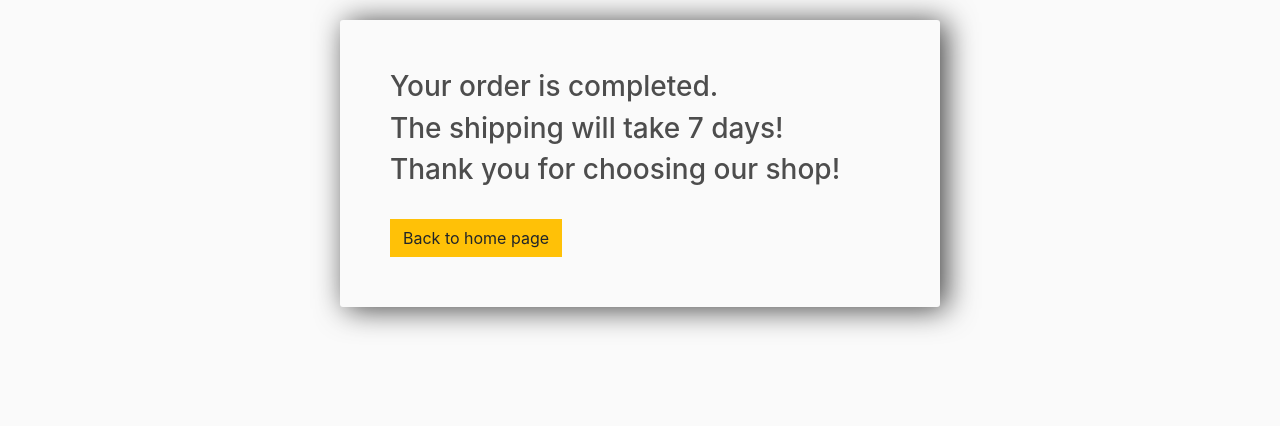
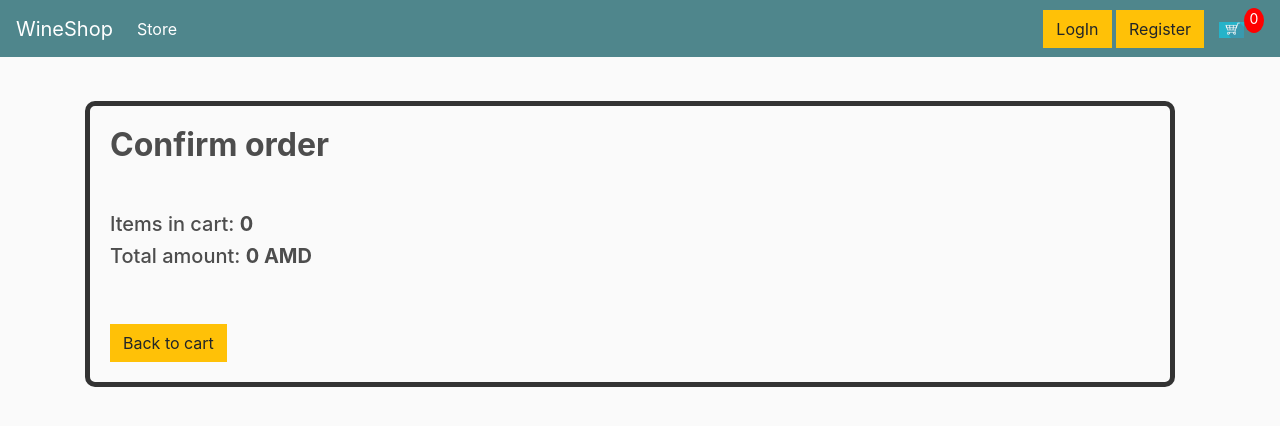
Before and after one commit to arm2845/Online-Shop, a Django app: page /confirm/ in a window 1280 px wide. Shown: the top 426 px of the page. Run offline with Django 3.2, Linux system fonts and the light colour scheme; some libraries are stand-ins or nearby versions.

Commit message:
03.03.2021

```diff
--- a/OnlineShop/static/css/main.css
+++ b/OnlineShop/static/css/main.css
@@ -58,6 +58,7 @@ h1,h2,h3,h4,h5,h6{
 
 .row-image{
 	width: 100px;
+	height: 120px;
 }
 
 .form-field{
@@ -141,11 +142,3 @@ h1,h2,h3,h4,h5,h6{
 .zoom:hover {
   transform: scale(2.0);
 }
-
-.imgp{
-    border: 2px solid #ddd;
-    border-radius: 30px;
-    padding: 5px;
-    width: 350px;
-    height: 300px;
-}
--- a/OnlineShop/store/templates/store/cart.html
+++ b/OnlineShop/store/templates/store/cart.html
@@ -44,10 +44,12 @@
 
                 {% if request.user.is_authenticated %}
 
+                <a class="btn btn-outline-dark" href="{% url 'Store' %}">&#x2190;Continue Shopping</a>
                 <a href="{% url 'Confirm' %}" class="btn btn-warning">Buy</a>
 
                 {% else %}
 
+                <a class="btn btn-outline-dark" href="{% url 'Store' %}">&#x2190;Continue Shopping</a>
                 <a href="{% url 'CreateUser' %}" class="btn btn-warning">Buy</a>
 
                 {% endif %}
--- a/OnlineShop/store/templates/store/confirm_order.html
+++ b/OnlineShop/store/templates/store/confirm_order.html
@@ -1,28 +1,19 @@
+{% extends 'store/main.html' %}
 {% load static %}
-<head>
-    <link rel="stylesheet" href="https://stackpath.bootstrapcdn.com/bootstrap/4.4.1/css/bootstrap.min.css" integrity="sha384-Vkoo8x4CGsO3+Hhxv8T/Q5PaXtkKtu6ug5TOeNV6gBiFeWPGFN9MuhOf23Q9Ifjh" crossorigin="anonymous">
-
-    <link rel="stylesheet" type="text/css" href="{% static 'css/main.css' %}">
-
-    <style>
-        .center-column{
-        width:600px;
-        margin: 20px auto;
-        padding: 50px;
-        background-color: hsl(0, 0%, 98%);
-        border-radius: 3px;
-        box-shadow: 6px 2px 30px 0px rgba(0,0,0,0.75);
-}
-
-    </style>
-</head>
+{% block content %}
 <body>
-    <div class="center-column">
-
-    <h3>Your order is completed.</h3>
-    <h3>The shipping will take 7 days!</h3>
-    <h3>Thank you for choosing our shop!</h3>
+<div class="post-container">
+    <div class="post-content">
+        <h3 class="post-title">Confirm order</h3>
         <br>
-        <a href="{% url 'Store' %}" class="btn btn-warning">Back to home page</a>
-    </div>
+        <p>
+            <h5>Items in cart: <strong>{{ order.get_cart_items }}</strong></h5>
+            <h5>Total amount: <strong>{{ order.get_cart_total }} AMD</strong></h5>
+            <br>
+            <br>
+            <a href="{% url 'Cart' %}" class="btn btn-warning">Back to cart</a>
+        </p>
+   </div>
+</div>
 </body>
+{% endblock content %}
--- a/OnlineShop/store/urls.py
+++ b/OnlineShop/store/urls.py
@@ -7,5 +7,4 @@ urlpatterns = [
     path('update_item/', views.updateItem, name='UpdateItem'),
     path('confirm/', views.confirm, name='Confirm'),
     path('viewproduct/<int:pk>', views.view_product, name='ViewProduct'),
-    path('user_profile/<int:pk>', views.user_profile, name='UserProfile'),
 ]
--- a/OnlineShop/store/views.py
+++ b/OnlineShop/store/views.py
@@ -53,7 +53,13 @@ def updateItem(request):
 
 
 def confirm(request):
-    return render(request, 'store/confirm_order.html')
+    data = cartData(request)
+    cartItems = data['cartItems']
+    order = data['order']
+    items = data['items']
+    context = {'items': items, 'order': order, 'cartItems': cartItems}
+
+    return render(request, 'store/confirm_order.html', context)
 
 
 def view_product(request, pk):
--- a/OnlineShop/users/templates/users/profile.html
+++ b/OnlineShop/users/templates/users/profile.html
@@ -1,11 +1,13 @@
 {% extends 'store/main.html' %}
 {% load static %}
+
 <body>
 {% block content %}
+
 <div class="post-container">
-    <div class="post-thumb"><img class="imgp" src="{{profile.image.url}}" alt="Error"></div>
+    <div class="post-thumb"><img class="zoom" src="{{profile.image.url}}"></div>
     <div class="post-content">
-        <h3 class="post-title">Welcome to your profile page!</h3>
+        <h3 class="post-title">Welcome to your profile page, {{profile.user}}!</h3>
         <br>
         <p>
             <h6><strong>Name: {{profile.user}}</strong></h6>
--- a/OnlineShop/users/views.py
+++ b/OnlineShop/users/views.py
@@ -50,5 +50,8 @@ def profile_update(request):
                 messages.success(request, 'Profile was updated successfully!')
             return redirect('ProfilePage')
 
+    data = cartData(request)
+    cartItems = data['cartItems']
+
     messages.warning(request,'Profile was not updated successfully!' )
-    return render(request, "users/profile_update.html", {'form': form})
+    return render(request, "users/profile_update.html", {'cartItems': cartItems, 'form': form})
```
Also changed, not shown: OnlineShop/store/templates/store/user_profile.html (deleted, +0 -12 lines), OnlineShop/users/templates/users/profile_update.html (+10 -2 lines), OnlineShop/db.sqlite3, OnlineShop/static/images/profile_images/Armine.jpg (added).
